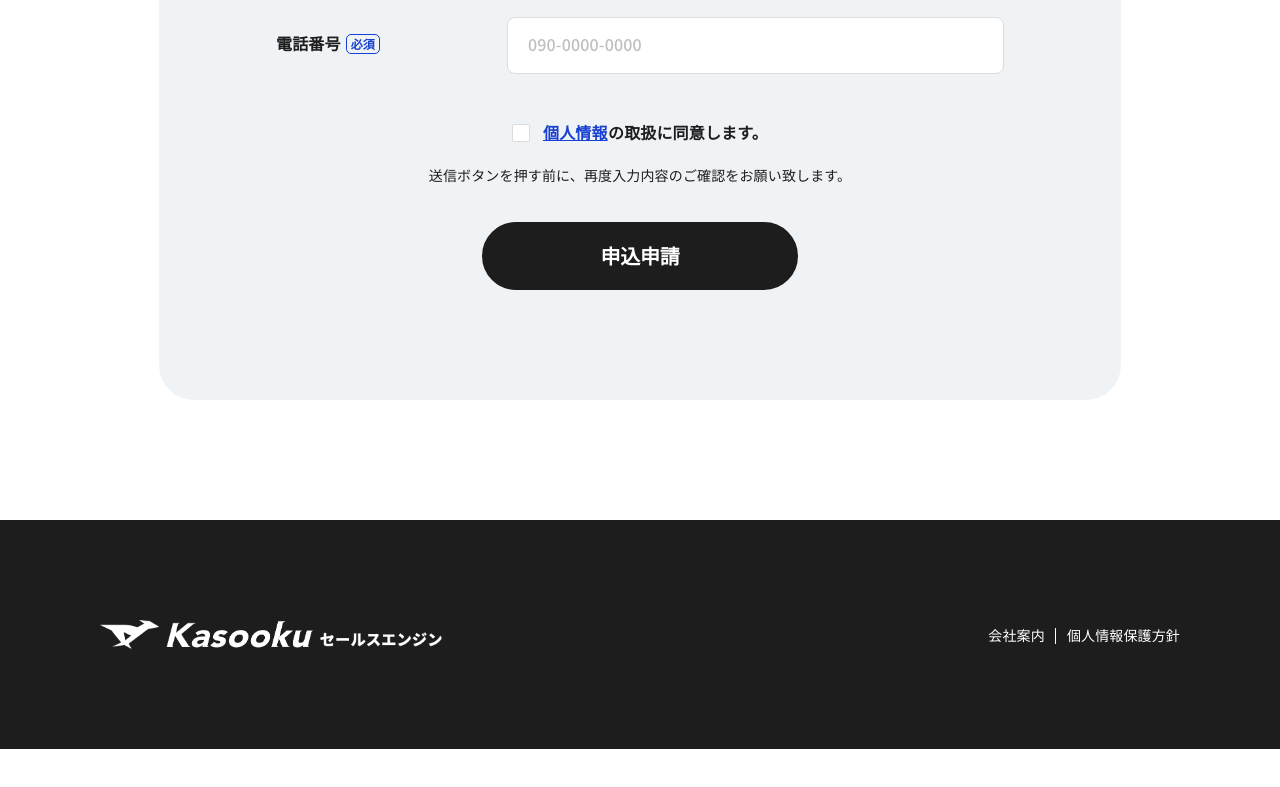
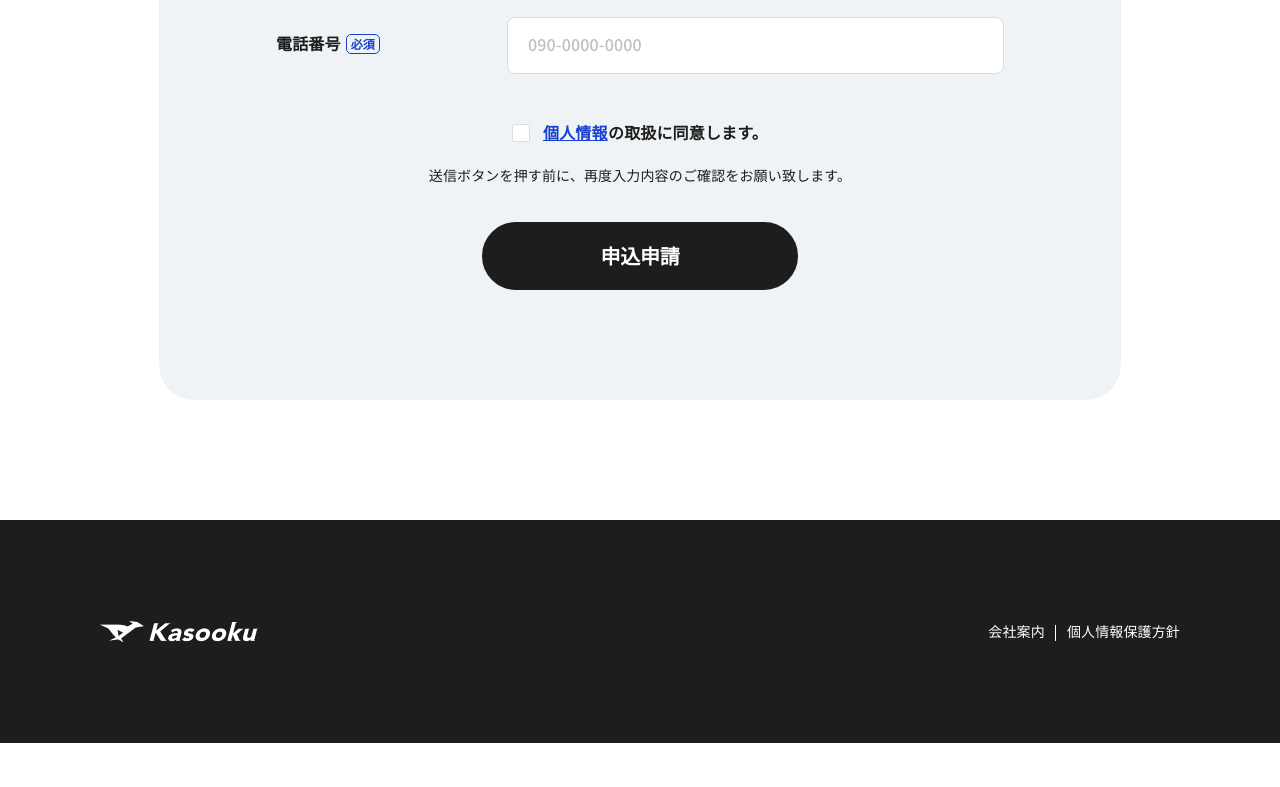
Before and after one commit to kasooku23/sales_engine, a plain HTML site: page index.html in a window 1280 px wide. Shown: the part 8687-9474 px from the top of the page. Drawn offline with nearby package versions, Linux system fonts and the light colour scheme.

Commit message:
ロゴ変更

```diff
--- a/index.html
+++ b/index.html
@@ -546,7 +546,7 @@
 <footer class="p-footer --top">
     <div class="p-footer__inner">
         <a href="https://business.kasooku.jp/" target="_blank" class="p-footer__logo --nomal">
-            <img src="./img/logo-white.png" alt="Kasooku">
+            <img src="./img/logo-w.png" alt="Kasooku">
         </a>
         <ul class="p-footer__nav">
             <li><a href="https://kasooku.jp/company" target="_blank" class="--nomal">会社案内</a></li>
```
Also changed, not shown: img/logo-w.png (added).
